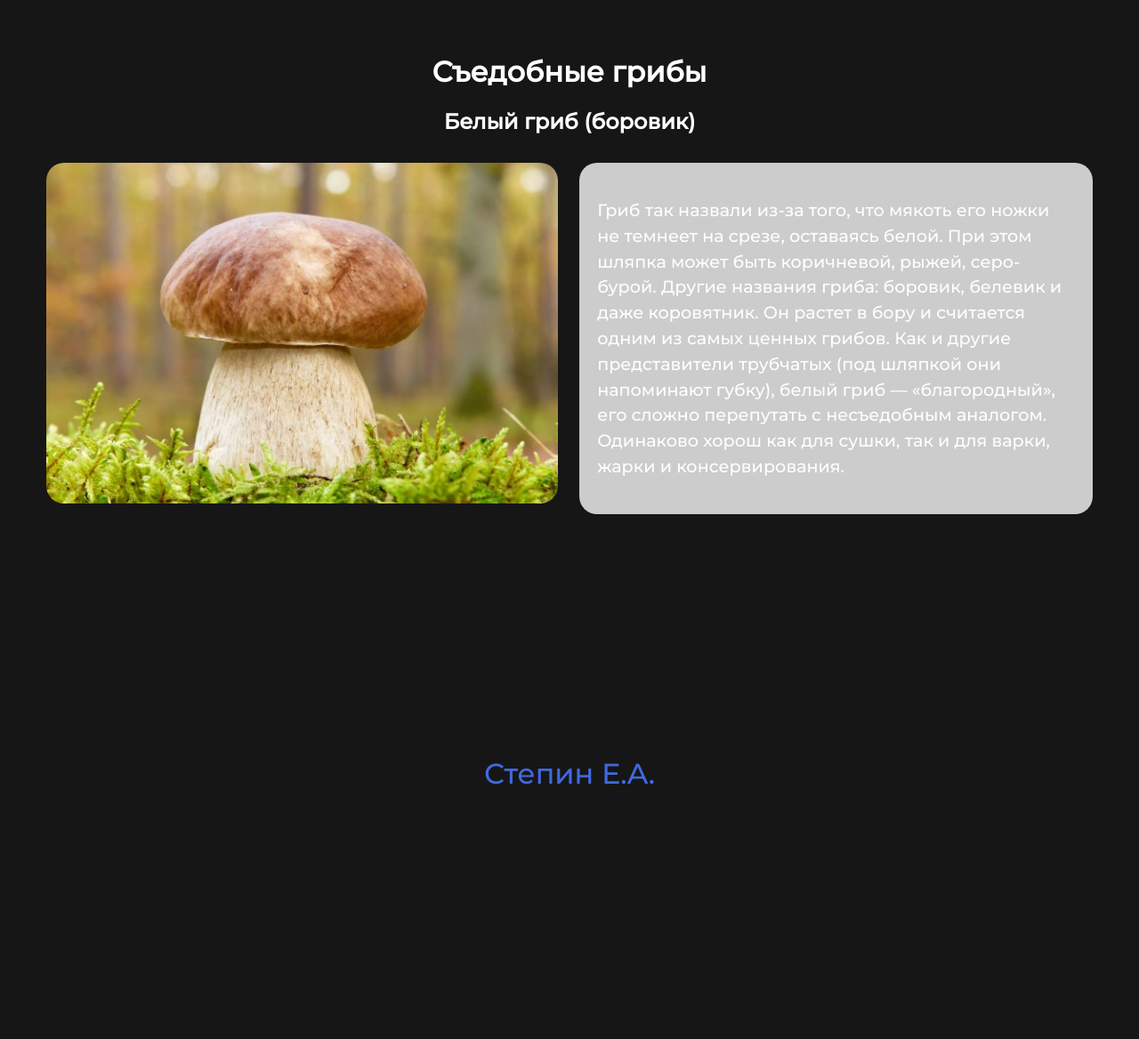
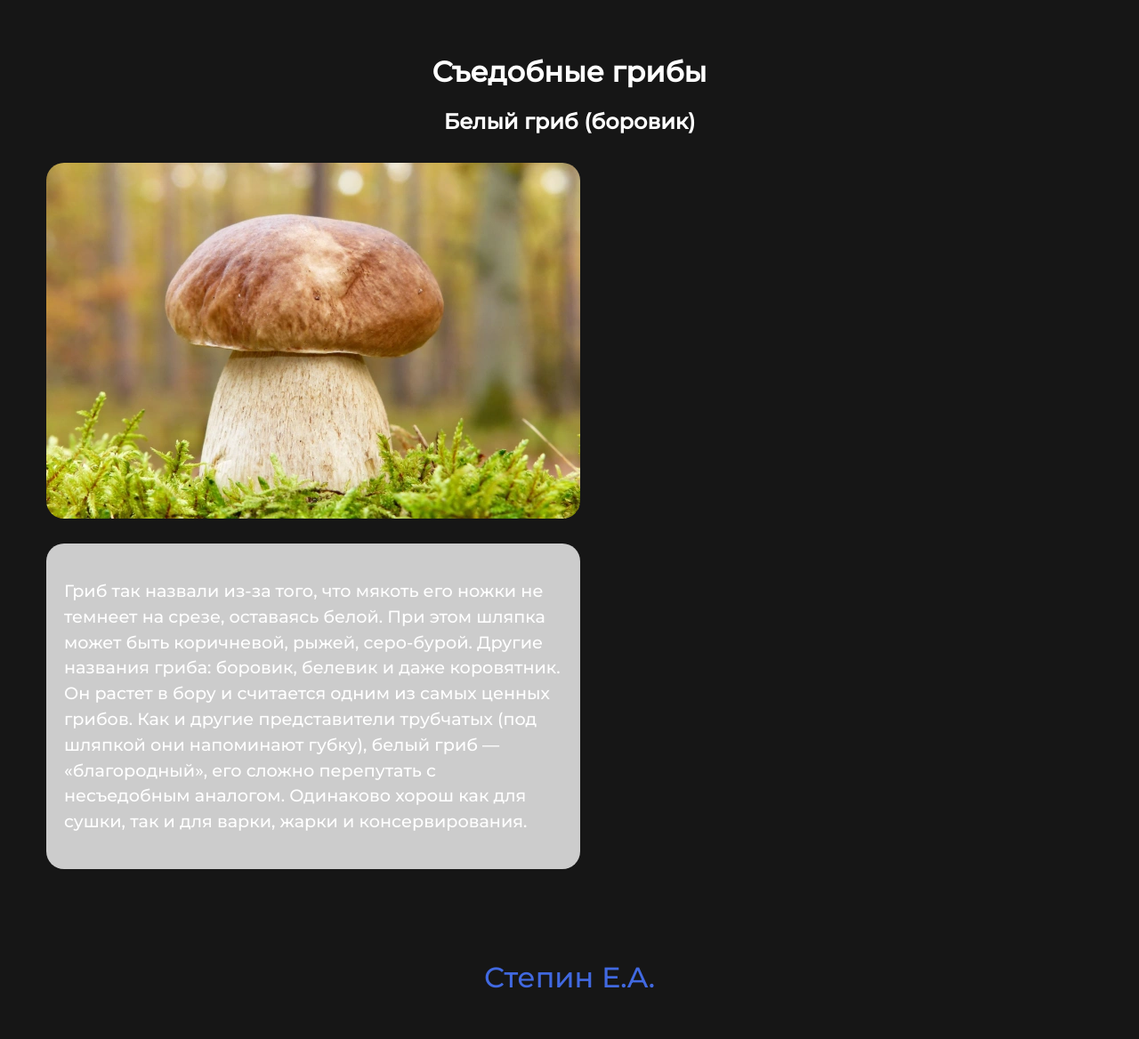
Before and after one commit to dodik337/OBZ, a Flask app: page / in a window 1280 px wide. Shown: the whole page at 89% size. Before the commit the page ends 882 px from the top, so only its background shows below. Run offline with Flask 3, Linux system fonts and the light colour scheme.

Commit message:
Update index.css

```diff
--- a/static/css/index.css
+++ b/static/css/index.css
@@ -25,7 +25,7 @@ body {
 
 .container-value {
     display: flex;
-    flex-wrap: nowrap;
+    flex-wrap: wrap;
 }
 
 .container-value div {
```
